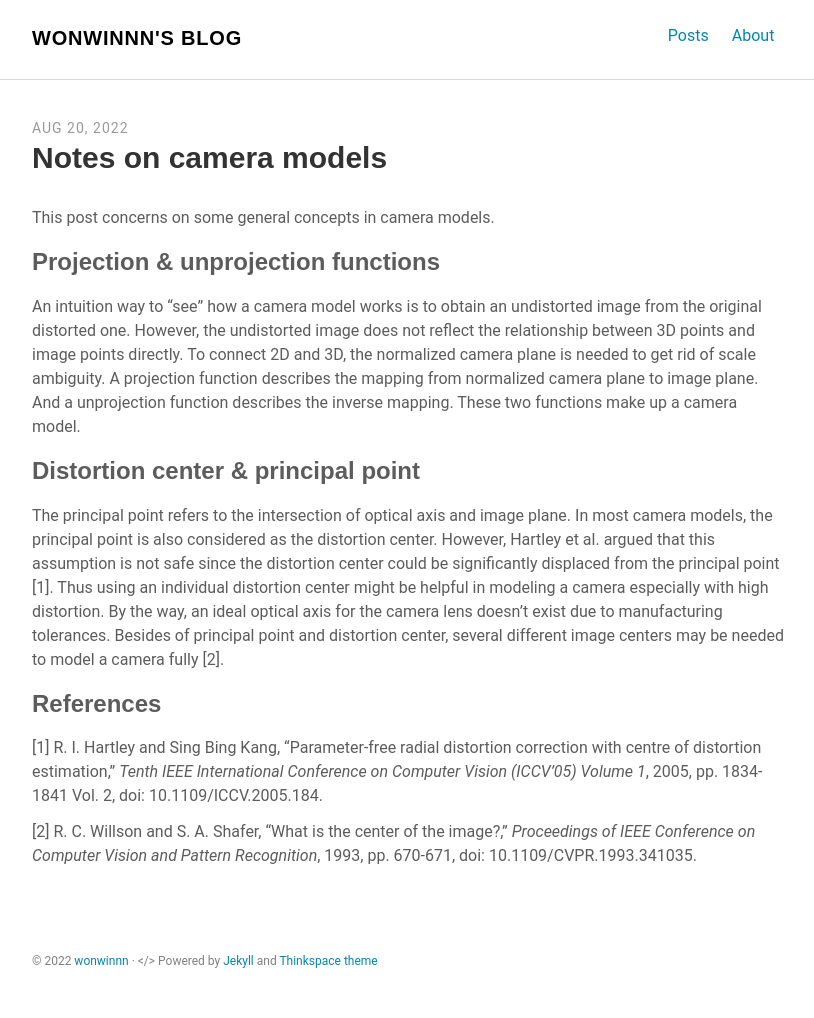
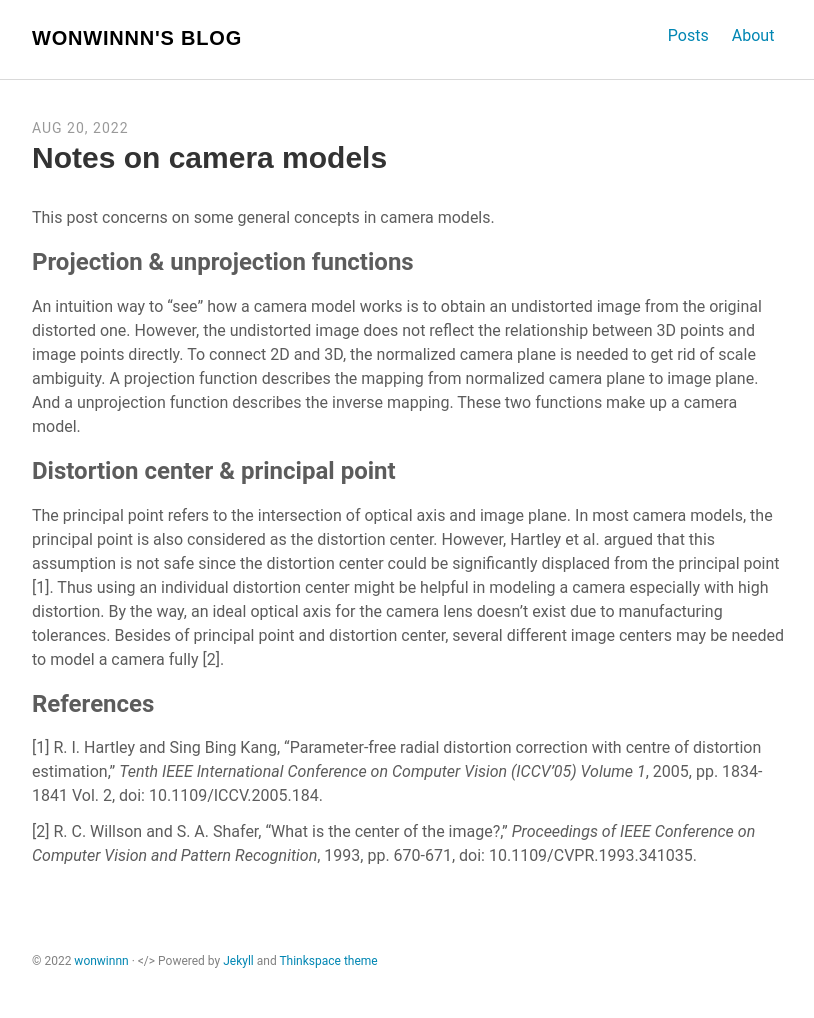
Before and after one commit to wonwinnn/wonwinnn.github.io, a Jekyll site: the page built from _posts/2022-08-20-notes-on-camera-models.md, in a window 1280 px wide. Shown: the whole page, without its empty margins (232-1046 px from the left). Built offline with Jekyll 4.4.1, drawn with Linux system fonts in a browser that asks for light colours; some web fonts are replaced.

Commit message:
Update _typography.scss

```diff
--- a/assets/scss/base/_typography.scss
+++ b/assets/scss/base/_typography.scss
@@ -6,13 +6,20 @@ body {
   line-height: $base-line-height;
 }
 
-h1,
+h1 {
+  font-family: $heading-font-family;
+  font-size: $base-font-size;
+  line-height: $heading-line-height;
+  margin: $small-spacing 0 $small-spacing 0;
+  font-weight: 700;
+}
+
 h2,
 h3,
 h4,
 h5,
 h6 {
-  font-family: $heading-font-family;
+  font-family: $body-font-family;
   font-size: $base-font-size;
   line-height: $heading-line-height;
   margin: $small-spacing 0 $small-spacing 0;
```
